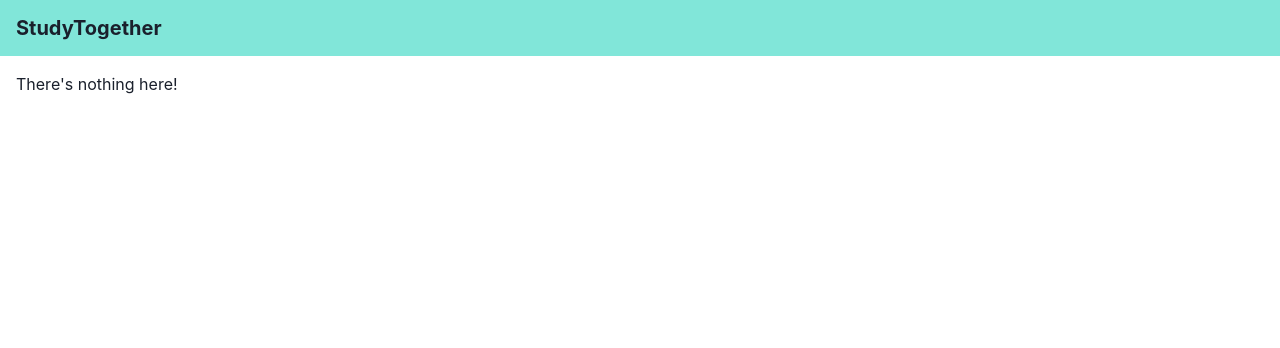
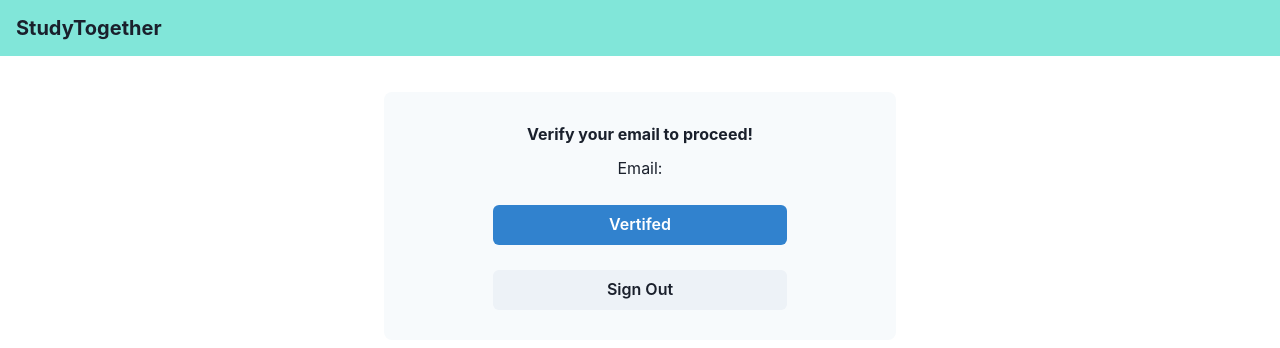
Before and after one commit to gaoyunfan/FT25, a React (Create React App) app: page /email-verification in a window 1280 px wide. Shown: the top 348 px of the page. Built offline with nearby package versions, Linux system fonts and the light colour scheme; no server answers.

Commit message:
Done email vertification features

```diff
--- a/src/App.js
+++ b/src/App.js
@@ -13,6 +13,7 @@ import Stopwatch from "./components/timer/Stopwatch";
 import Countdown from "./components/timer/Countdown";
 import FocusRoom from "./components/rooms/FocusRoom";
 import ProfilePage from "./pages/ProfilePage";
+import PageVerification from "./pages/PageVerification";
 
 
 export default function App() {
@@ -25,17 +26,18 @@ export default function App() {
           <Route exact path="/login" element={<PageLogin />} />
           <Route exact path="/reset" element={<PageReset />} />
           <Route exact path="/register" element={<PageRegister />} />
-          <Route exact path="/friends" element={<PageFriends />} />
-          <Route exact path="/modules" element={<Modules />} />
-          <Route exact path="/timer" element={<><Stopwatch/><Countdown/></>} />
-          <Route exact path="/focusroom" element={<FocusRoom />} />
-          <Route exact path="/profile" element={<ProfilePage />} />
+          <Route exact path="/friends" element={<PrivateRoute><PageFriends /></PrivateRoute>} />
+          <Route exact path="/modules" element={<PrivateRoute><Modules /></PrivateRoute>} />
+          <Route exact path="/timer" element={<PrivateRoute><><Stopwatch/><Countdown/></></PrivateRoute>} />
+          <Route exact path="/focusroom" element={<PrivateRoute><FocusRoom /></PrivateRoute>} />
+          <Route exact path="/profile" element={<PrivateRoute><ProfilePage /></PrivateRoute>} />
+          <Route exact path="/email-verification" element={<PageVerification /> } />
 
           <Route
             path="*"
             element={
               <div style={{ padding: "1rem" }}>
-                <p>There's nothing here!</p>{" "}
+                <p>No page found</p>{" "}
               </div>
             }
           />
--- a/src/NavBar.js
+++ b/src/NavBar.js
@@ -25,6 +25,7 @@ export default function Navbar() {
     await signout();
     navigate("/login");
   };
+
   const routeChange = (e, path) => {
     e.preventDefault();
     navigate(path);
@@ -44,7 +45,7 @@ export default function Navbar() {
         </Heading>
       </Box>
 
-      {user && (
+      {user && user.emailVerified && (
         <>
           <Button colorScheme="teal" variant="ghost" onClick={(e) => routeChange(e, "/modules")}>Modules</Button>
           <Button colorScheme="teal" variant="ghost" onClick={(e) => routeChange(e, "/friends")}>
--- a/src/components/user/PrivateRoute.js
+++ b/src/components/user/PrivateRoute.js
@@ -5,5 +5,5 @@ import { useAuth } from "../../hooks/useAuth";
 
 export default function PrivateRoute({ children }) {
   const { user } = useAuth();
-  return (user ? children : <Navigate to="/login" />);
+  return (user ? (user.emailVerified ? children : <Navigate to="/email-verification" />) : <Navigate to="/login" />);
 }
--- a/src/hooks/useAuth.js
+++ b/src/hooks/useAuth.js
@@ -1,7 +1,7 @@
 import { initializeApp } from "firebase/app";
 import {
  GoogleAuthProvider, getAuth, signInWithPopup,signInWithEmailAndPassword,createUserWithEmailAndPassword,
- sendPasswordResetEmail, signOut, updateProfile, updatePassword,} from "firebase/auth"
+ sendPasswordResetEmail, signOut, updateProfile, updatePassword, sendEmailVerification,} from "firebase/auth"
 
 import {
 getFirestore,query,getDocs,collection,where,setDoc, doc, updateDoc} from "firebase/firestore";
@@ -140,6 +140,9 @@ export function ProvideAuth({ children }) {
       alert(err.message);
     }
     updateProfile(firebaseAuth.currentUser, {displayName: name}).then(() => console.log("displayName updated")).catch((error) => {alert(error.message)});
+    sendEmailVerification(firebaseAuth.currentUser).then(() => {
+      console.log("Email vertification sent!");
+    })
   };
 
   const sendPasswordReset = async (email) => {
--- a/src/pages/MainPage.js
+++ b/src/pages/MainPage.js
@@ -7,11 +7,13 @@ import { useNavigate } from "react-router-dom";
 
 export default function PageRoom() {
   const { user, db } = useAuth();
-  console.log("user", user);
   const [loading, setLoading] = useState(false);
   const [groups, setGroups] = useState([]);
   const [selectedRoom, setSelectRoom] = useState("");
   const navigate = useNavigate();
+
+  console.log("user", user);
+  console.log("emailVertified", user.emailVerified);
 
   useEffect(() => {
     const q = query(
--- a/src/pages/PageLogin.js
+++ b/src/pages/PageLogin.js
@@ -19,25 +19,24 @@ import {
   InputGroup,
   InputRightElement,
   IconButton,
+  Link,
 } from "@chakra-ui/react";
 
 
 import { HiEye, HiEyeOff } from "react-icons/hi";
-import { useNavigate } from "react-router-dom";
+import { Link as ReachLink, useNavigate } from "react-router-dom";
 
 export default function PageLogin() {
-  const { logInWithEmailAndPassword } = useAuth();
+  const { user, logInWithEmailAndPassword } = useAuth();
   const [email, setEmail] = useState("");
   const [password, setPassword] = useState("");
   const [isOpen, setOpen] = useState(false);
   const onClickReveal = () => setOpen(!isOpen);
   let navigate = useNavigate();
 
-  const handleSignIn = async(e) => {
-    e.preventDefault()
+  const handleSignIn = async (e) => {
+    e.preventDefault();
     await logInWithEmailAndPassword(email, password);
-    setEmail("");
-    setPassword("");
     navigate("/");
   };
 
@@ -72,9 +71,9 @@ export default function PageLogin() {
             </Heading>
             <HStack spacing="1" justify="center">
               <Text color="muted">Don't have an account?</Text>
-            <Button color='blue' variant='link' onClick={() => navigate("/register")}>
-            Sign up now !
-            </Button>
+              <Link color="blue" as={ReachLink} to="/register">
+              Sign up now !
+              </Link>
             </HStack>
           </Stack>
         </Stack>
@@ -134,9 +133,9 @@ export default function PageLogin() {
               </FormControl>
             </Stack>
             <HStack justify="space-between">
-            <Button color='blue' variant='link' onClick={() => navigate("/reset")}>
-              Forgot password?
-            </Button>
+              <Link color="blue" as={ReachLink} to="/reset">
+                Forgot password?
+              </Link>
             </HStack>
             <Stack spacing="6">
               <Button
--- a/src/pages/PageRegister.js
+++ b/src/pages/PageRegister.js
@@ -54,8 +54,7 @@ export default function PageRegister() {
         position: "top",
       });
     } else {
-      await registerWithEmailAndPassword(name, email, password);
-      navigate("/");
+      registerWithEmailAndPassword(name, email, password).then(()=> navigate("/email-verification"));
     }
   };
 
--- /dev/null
+++ b/src/pages/PageVerification.js
@@ -0,0 +1,40 @@
+import { Button, Center, Flex,  Text } from "@chakra-ui/react";
+import { useEffect } from "react";
+import { useNavigate } from "react-router-dom";
+import { useAuth } from "../hooks/useAuth";
+
+export default function PageVerification() {
+  const { user, signout } = useAuth();
+  const navigate = useNavigate();
+  const handleLogout = async () => {
+    await signout();
+    navigate("/login")
+  };
+
+  useEffect (() => {
+    if (user.emailVerified) {
+      navigate("/");
+    }
+  }, [navigate, user.emailVerified])
+
+  console.log("user", user);
+  console.log("emailVertified", user.emailVerified);
+  return (
+    <Center h="40vh">
+      <Flex
+        rounded="lg"
+        padding="30px"
+        bg="gray.50"
+        direction="column"
+        w="40%"
+        minW="400px"
+        alignItems="center"
+      >
+        <Text fontWeight="bold">Verify your email to proceed!</Text>
+        <Text mt="10px">Email: {user.email}</Text>
+        <Button mt="25px" colorScheme="blue" w="65%" onClick={() => window.location.reload(false)}>Vertifed</Button>
+        <Button mt="25px" w="65%" onClick={() => handleLogout()}>Sign Out</Button>
+      </Flex>
+    </Center>
+  );
+}
--- a/src/pages/ProfilePage.js
+++ b/src/pages/ProfilePage.js
@@ -18,6 +18,7 @@ import { doc, getDoc } from "firebase/firestore";
 import { useDocumentData } from 'react-firebase-hooks/firestore';
 
 export default function ProfilePage() {
+
   const { db, user, updateDisplayName, changePassword, updateProfilePic } =
     useAuth();
   const [userName, setUserName] = useState(user.displayName);
```
